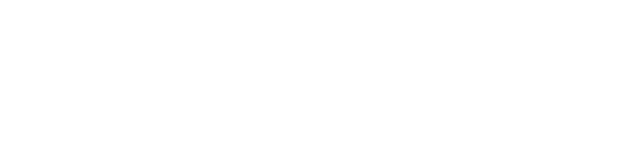
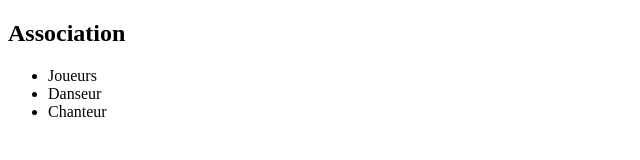
Before and after one commit to Akambi54/mon-cv, a plain HTML site: page index.html in a window 1280 px wide. Shown: the whole page, without its empty margins (0-640 px from the left). Drawn offline with Linux system fonts and the light colour scheme.

Commit message:
mise en place dela section associations

```diff
--- a/index.html
+++ b/index.html
@@ -7,6 +7,11 @@
     <link rel="stylesheet" href="style.css">
 </head>
 <body>
-
+    <h2>Association</h2>
+    <ul>
+        <li>Joueurs</li>
+        <li>Danseur</li>
+        <li>Chanteur</li>
+    </ul>
 </body>
 </html>
```
